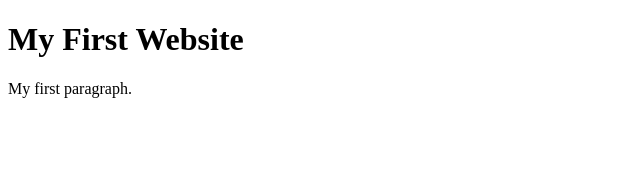
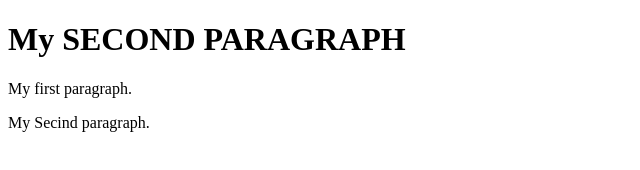
Before and after one commit to abdomedhat/codersrank-template-1, a website: page index.html in a window 1280 px wide. Shown: the whole page, without its empty margins (0-640 px from the left). Drawn offline with Linux system fonts and the light colour scheme.

Commit message:
1 file modified

```diff
--- a/index.html
+++ b/index.html
@@ -5,8 +5,9 @@
   </head>
   <body>
 
-    <h1>My First Website</h1>
+    <h1>My SECOND PARAGRAPH</h1>
     <p>My first paragraph.</p>
+    <p>My Secind paragraph.</p>
 
   </body>
 </html>
```
